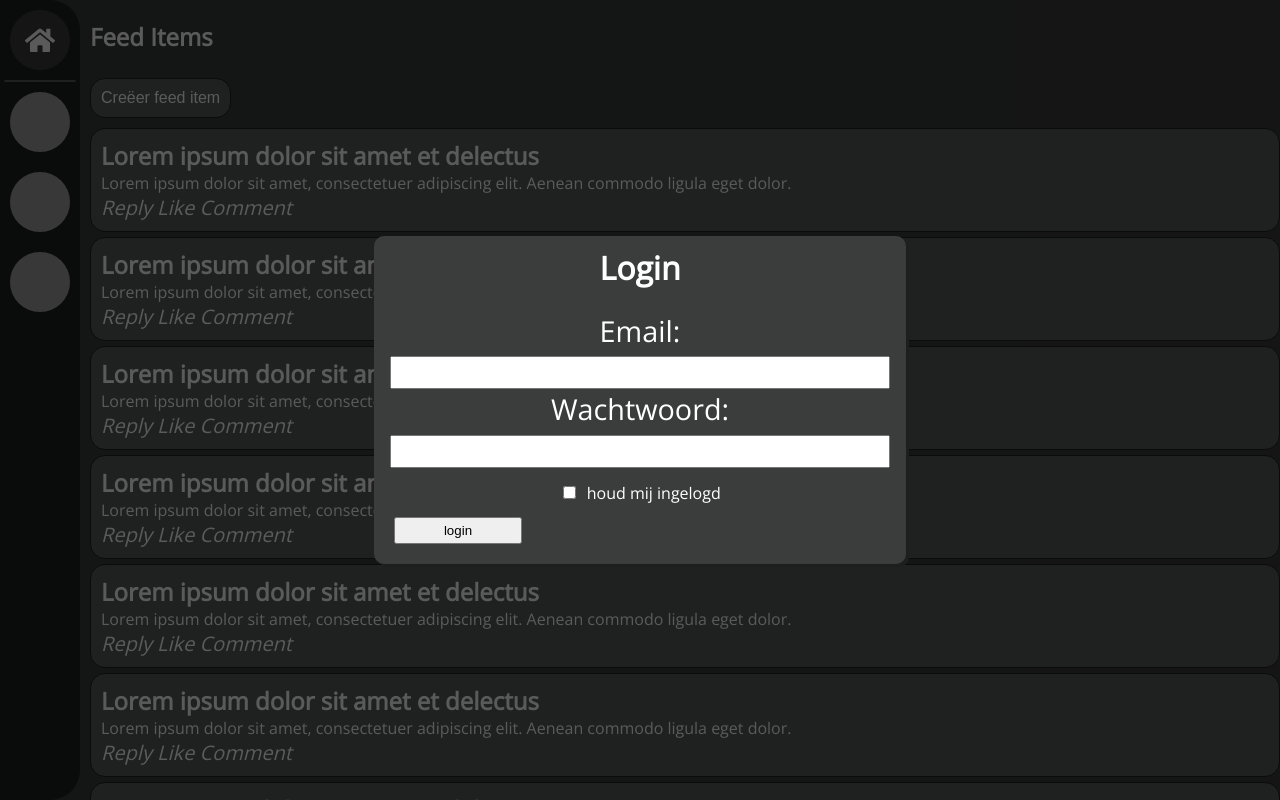
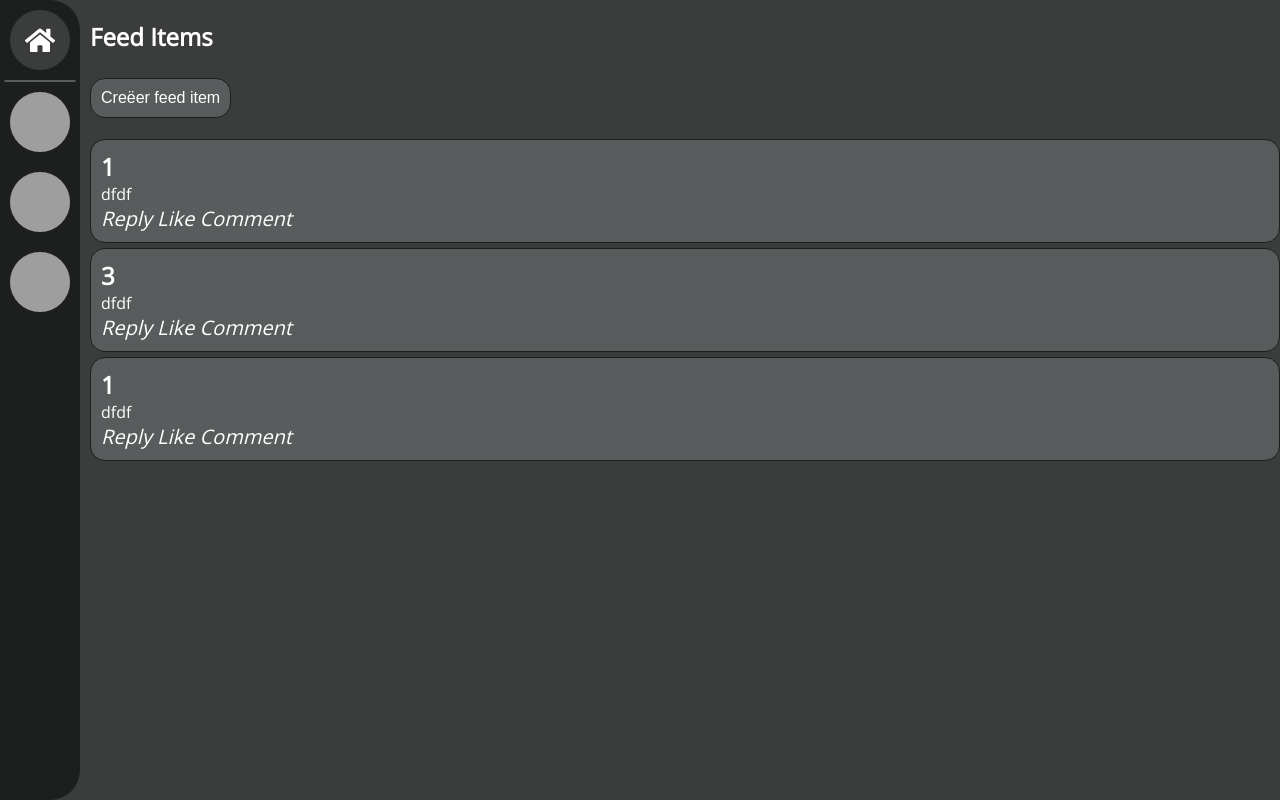
Before and after one commit to avie0108/ProjectDFrontEnd, a React (Create React App) app: page / in a window 1280 px wide. Built offline with nearby package versions, Linux system fonts and the light colour scheme; grey boxes are pictures that could not be loaded.

Commit message:
started with feed items
layout props  and list of feed items

```diff
--- a/src/components/FeedPanel/FeedItem.tsx
+++ b/src/components/FeedPanel/FeedItem.tsx
@@ -1,15 +1,28 @@
 import React from 'react';
 import './FeedItem.scss';
 
+
+interface FeedItemProps
+{
+  id:string
+  title:string;
+  description:string;
+}
 // Feed items are posts a user can make
 // It contains a title, a description and optionally a picture
-export class FeedItem extends React.Component {
+export class FeedItem extends React.Component<FeedItemProps,{}> {
+
+  constructor(props: FeedItemProps) {
+    super(props);
+
+  }
+
   render() {
     return (
       <div className="feed-item">
         <div className="feed-item-text-container">
-          <div className="feed-item-title">Lorem ipsum dolor sit amet et delectus</div>
-          <div className="feed-item-desc">Lorem ipsum dolor sit amet, consectetuer adipiscing elit. Aenean commodo ligula eget dolor.</div>
+          <div className="feed-item-title">{this.props.title}</div>
+          <div className="feed-item-desc">{this.props.description}</div>
           <div className="feed-item-reply-like-comment">Reply Like Comment</div>
         </div>
         <div className="feed-item-image-container">
--- a/src/components/FeedPanel/FeedPanel.scss
+++ b/src/components/FeedPanel/FeedPanel.scss
@@ -54,3 +54,8 @@
         }
     }
 }
+
+ul {
+    list-style-type:none;
+    padding-left: 0;
+}
--- a/src/components/FeedPanel/FeedPanel.tsx
+++ b/src/components/FeedPanel/FeedPanel.tsx
@@ -1,11 +1,15 @@
-import React from "react";
+import React, { Component } from "react";
 import { FeedItem } from "./FeedItem";
 import "./FeedPanel.scss";
 import { sendAsJSON } from "../../ajax";
 import { PopUp } from "../Pop-up/Pop-up";
 
+export interface FeedPanelState
+{
+  feedItems:any;
+}
 // The feed panel is a container for feed items
-export class FeedPanel extends React.Component<{}, {}> {
+export class FeedPanel extends React.Component<{}, FeedPanelState> {
   InputRef: React.RefObject<HTMLInputElement>;
   TextRef: React.RefObject<HTMLTextAreaElement>;
   CategorieRef: React.RefObject<HTMLInputElement>;
@@ -18,19 +22,21 @@ export class FeedPanel extends React.Component<{}, {}> {
     this.TextRef = React.createRef<HTMLTextAreaElement>();
     this.CategorieRef = React.createRef<HTMLInputElement>();
     this.PopupRef = React.createRef<PopUp>();
+    this.state = {feedItems: [<FeedItem id= '1' title='1' description='dfdf'/>, <FeedItem id='2' title='3' description='dfdf'/>,<FeedItem id='3'title='1' description='dfdf'/>]}
+
   }
 
-  // Add feed items to the panel
-  getFeedItems() {
-    let rows = [];
+  // // Add feed items to the panel
+  // getFeedItems() {
+  //   let rows = [];
 
-    // For now we add 8 feed items to the panel
-    for (let i = 0; i < 8; i++) {
-      rows.push(<FeedItem />);
-    }
+  //   // For now we add 8 feed items to the panel
+  //   for (let i = 0; i < 8; i++) {
+  //     rows.push(<FeedItem />);
+  //   }
 
-    return rows;
-  }
+  //   return rows;
+  // }
 
   //since inputs without form don't have validations this function does, if everthings alright it sends the feed
   sentFeedItem() {
@@ -71,7 +77,10 @@ export class FeedPanel extends React.Component<{}, {}> {
             Creëer feed item
           </button>
 
-          {this.getFeedItems()}
+          <ul>
+            {this.state.feedItems.map((tag: React.ReactNode) => <li>{tag}</li>)}
+          </ul>
+          {/* {this.getFeedItems()} */}
         </div>
 
         <PopUp ref={this.PopupRef}>
--- a/src/components/LoginPanel/LoginPanel.tsx
+++ b/src/components/LoginPanel/LoginPanel.tsx
@@ -36,17 +36,18 @@ export class LoginPanel extends React.Component<{}, LoginPanelState>
 
 	render()
 	{
-		return <PopUp Header="Login" canClose={false} ref={this.PopUpRef}>
-			<div className="login-div">
-				{this.state.ErrorMessage !== null && <div className="error">{this.state.ErrorMessage}</div>}
-				Email:<br/>
-				<input type="email" ref={this.EmailRef}/><br/>
-				Wachtwoord:<br/>
-				<input type="password" ref={this.PasswordRef}/><br/>
-				<input type="checkbox" ref={this.RememberMeRef}/> <label className="checkbox-text">houd mij ingelogd </label>
-			</div>
-			<input type="submit" value="login" onClick={()=> this.handleFormSubmit()}/>
-		</PopUp>
+		return  () =>console.log('login')
+		// return <PopUp Header="Login" canClose={false} ref={this.PopUpRef}>
+		// 	<div className="login-div">
+		// 		{this.state.ErrorMessage !== null && <div className="error">{this.state.ErrorMessage}</div>}
+		// 		Email:<br/>
+		// 		<input type="email" ref={this.EmailRef}/><br/>
+		// 		Wachtwoord:<br/>
+		// 		<input type="password" ref={this.PasswordRef}/><br/>
+		// 		<input type="checkbox" ref={this.RememberMeRef}/> <label className="checkbox-text">houd mij ingelogd </label>
+		// 	</div>
+		// 	<input type="submit" value="login" onClick={()=> this.handleFormSubmit()}/>
+		// </PopUp>
 	}
 
 	// sends the data to the backend
```
